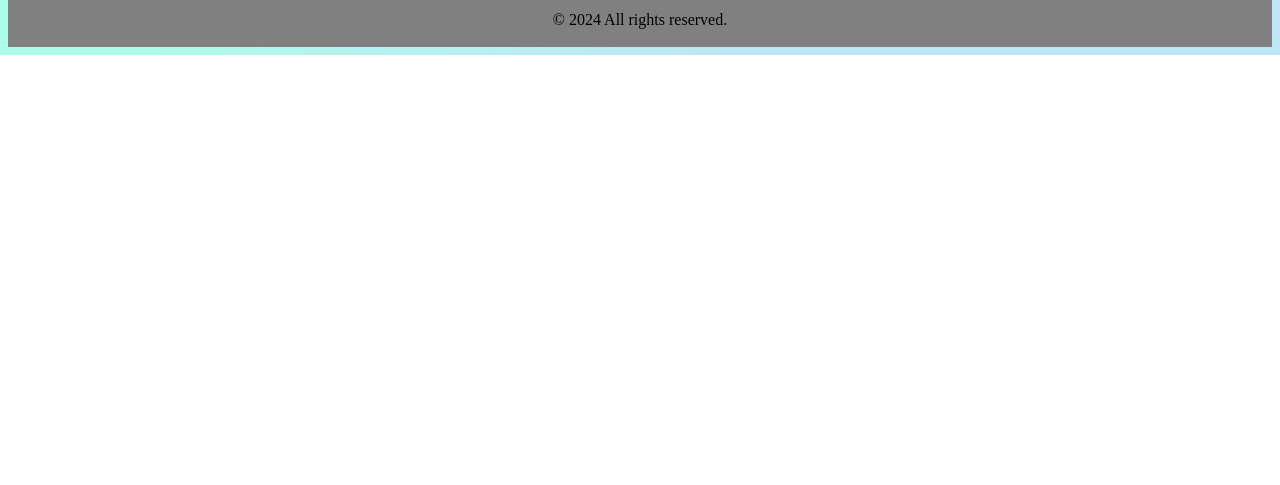
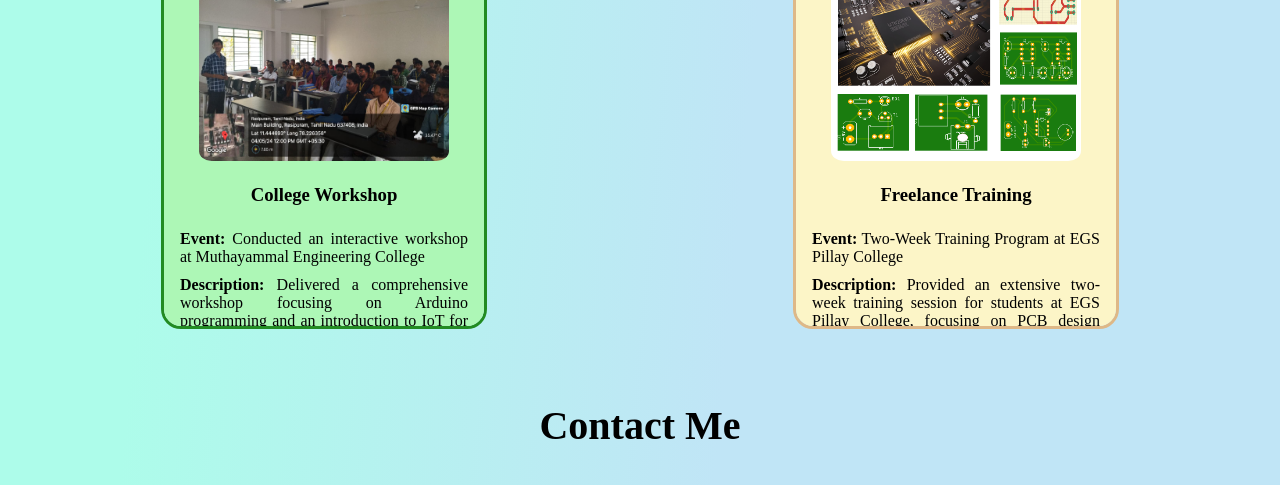
Before and after one commit to Mani-26/Mani, a plain HTML site: page index.html in a window 1280 px wide. Shown: the part 2923-3408 px from the top of the page. Before the commit the page ends 2978 px from the top, so only its background shows below. Drawn offline with Linux system fonts and the light colour scheme.

Commit message:
Added Accomplishment

```diff
--- a/Style/style.css
+++ b/Style/style.css
@@ -314,13 +314,13 @@ a {
   display: flex;
   justify-content: space-around;
   align-items: center;
-  padding-top: 10px;
+  padding-top: 0px;
   flex-wrap: wrap;
 }
 
 .Skills .SkillCard {
-  min-width: 250px;
-  padding: 20px 0px;
+  min-width: 200px;
+  padding: 15px 5px;
   border-radius: 50px 10px;
   margin: 40px;
   height: fit-content;
@@ -343,6 +343,56 @@ a {
   border-radius: 50%;
   height: 100px;
   width: 100px;
+}
+
+/*******************************************************
+*                 For Accomplishment                   *
+*******************************************************/
+
+.Accomplishment {
+  /* border: 3px solid blue; */
+  /* background-color: #e6fff9; */
+  display: flex;
+  justify-content: space-around;
+  align-items: center;
+  padding-top: 0px;
+  flex-wrap: wrap;
+}
+
+.Accomplishment .AccomplishmentCard {
+  /* max-width: 30%; */
+  min-width: 300px;
+  max-width: 300px;
+  max-height: 350px;
+  overflow: auto;
+  padding: 15px 10px;
+  border-radius: 20px 20PX;
+  margin: 40px;
+  height: fit-content;
+  display: flex;
+  align-items: left;
+  flex-direction: column;
+  text-align: justify;
+}
+
+.AccomplishmentCard:nth-child(odd) {
+  border: 3px solid forestgreen;
+  background: #adf7b6;
+}
+
+.AccomplishmentCard:nth-child(even) {
+  border: 3px solid burlywood;
+  background: #fcf5c7;
+}
+
+.AccomplishmentCard img {
+  border-radius: 5%;
+  height: 200px;
+  width: 250px;
+}
+
+.AccomplishmentCard span{
+  margin: 5px 2%;
 }
 
 /*******************************************************
@@ -453,7 +503,7 @@ a {
 
 .Footer {
   text-align: center;
-  padding: 2px;
+  padding: 1px;
   background-color: gray;
 }
 
--- a/index.html
+++ b/index.html
@@ -12,8 +12,8 @@
     <link rel="stylesheet" href="./Style/style.css" />
   </head>
   <body>
-      <div class="progress-container">
-        <div class="progress-bar" id="myBar"></div>
+    <div class="progress-container">
+      <div class="progress-bar" id="myBar"></div>
     </div>
     <nav class="navbar">
       <div class="nav-container">
@@ -60,7 +60,12 @@
           </h1>
         </div>
         <div class="HomeImg">
-          <img src="./Assets/Photo.jpeg" loading="lazy" alt="Mani Profile" class="Profile" />
+          <img
+            src="./Assets/Photo.jpeg"
+            loading="lazy"
+            alt="Mani Profile"
+            class="Profile"
+          />
         </div>
       </div>
     </section>
@@ -111,9 +116,9 @@
           </p>
           <h3>Components Used</h3>
           <p class="Components">
-            Raspberry Pi, Arduino Mega, Relay, Raspberry Pi Camera, Power Supply Module,
-            12V Power Adaptor, L298D Moto Driver, Servo motors, Stepper Motors,
-            DC Motors
+            Raspberry Pi, Arduino Mega, Relay, Raspberry Pi Camera, Power Supply
+            Module, 12V Power Adaptor, L298D Moto Driver, Servo motors, Stepper
+            Motors, DC Motors
           </p>
         </div>
 
@@ -217,6 +222,67 @@
           <img src="./Assets/React.png" loading="lazy" alt="" />
           <h3>React</h3>
         </div>
+
+        <div class="SkillCard">
+          <img src="./Assets/Html.png" loading="lazy" alt="" />
+          <h3>HTML</h3>
+        </div>
+
+        <div class="SkillCard">
+          <img src="./Assets/C++.png" loading="lazy" alt="" />
+          <h3>C++ Programming</h3>
+        </div>
+      </div>
+    </section>
+
+    <section id="Accomplishment">
+      <h1 class="Heading">Accomplishment</h1>
+      <div class="Accomplishment">
+        <div class="AccomplishmentCard">
+          <center>
+            <img src="./Assets/WorkshopCSE (6).jpg" loading="lazy" alt="" />
+            <h3>College Workshop</h3>
+          </center>
+          <span
+            ><b>Event:</b> Conducted an interactive workshop at Muthayammal
+            Engineering College
+          </span>
+
+          <span>
+            <b>Description:</b> Delivered a comprehensive workshop focusing on
+            Arduino programming and an introduction to IoT for CSE department
+             students. The workshop engaged students through practical exercises,
+            interactive discussions, and hands-on activities, providing a strong
+            foundation in these areas.
+          </span>
+          <span>
+            <b>Outcome:</b> Successfully increased student understanding and
+            interest in Arduino programming and IoT, receiving positive feedback
+            for the content and delivery.
+          </span>
+        </div>
+
+        <div class="AccomplishmentCard">
+          <center>
+            <img src="./Assets/TrainingPcb (1).jpg" loading="lazy" alt="" />
+            <h3>Freelance Training</h3>
+          </center>
+          <span>
+            <b>Event:</b> Two-Week Training Program at EGS Pillay College
+          </span>
+          <span>
+            <b>Description:</b> Provided an extensive two-week training session
+            for students at EGS Pillay College, focusing on PCB design using
+            Eagle software. The training included lectures, hands-on sessions,
+            and project-based learning to ensure comprehensive understanding and
+            practical skills.
+          </span>
+          <span>
+            <b>Outcome:</b> Enhanced students' skills and knowledge in PCB
+            design and Eagle software, leading to improved academic performance
+            and practical application of the learned concepts in their projects.
+          </span>
+        </div>
       </div>
     </section>
 
```
Also changed, not shown: Assets/C++.png (added), Assets/Html.png (added), Assets/TrainingPcb (1).jpg (added), Assets/WorkshopCSE (1).jpg (added), Assets/WorkshopCSE (2).jpg (added), Assets/WorkshopCSE (3).jpg (added), Assets/WorkshopCSE (4).jpg (added), Assets/WorkshopCSE (5).jpg (added), Assets/WorkshopCSE (6).jpg (added), 1 other file.
